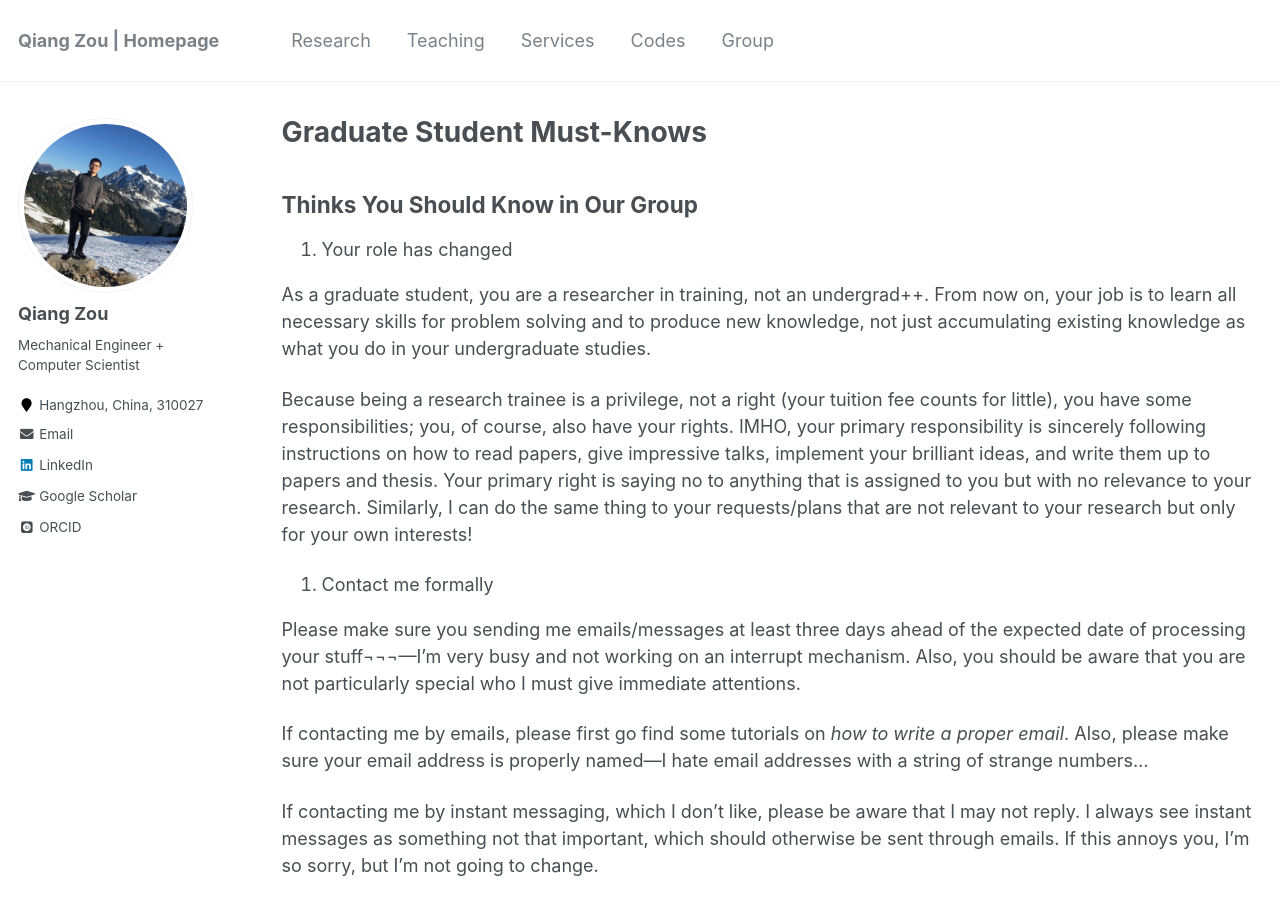
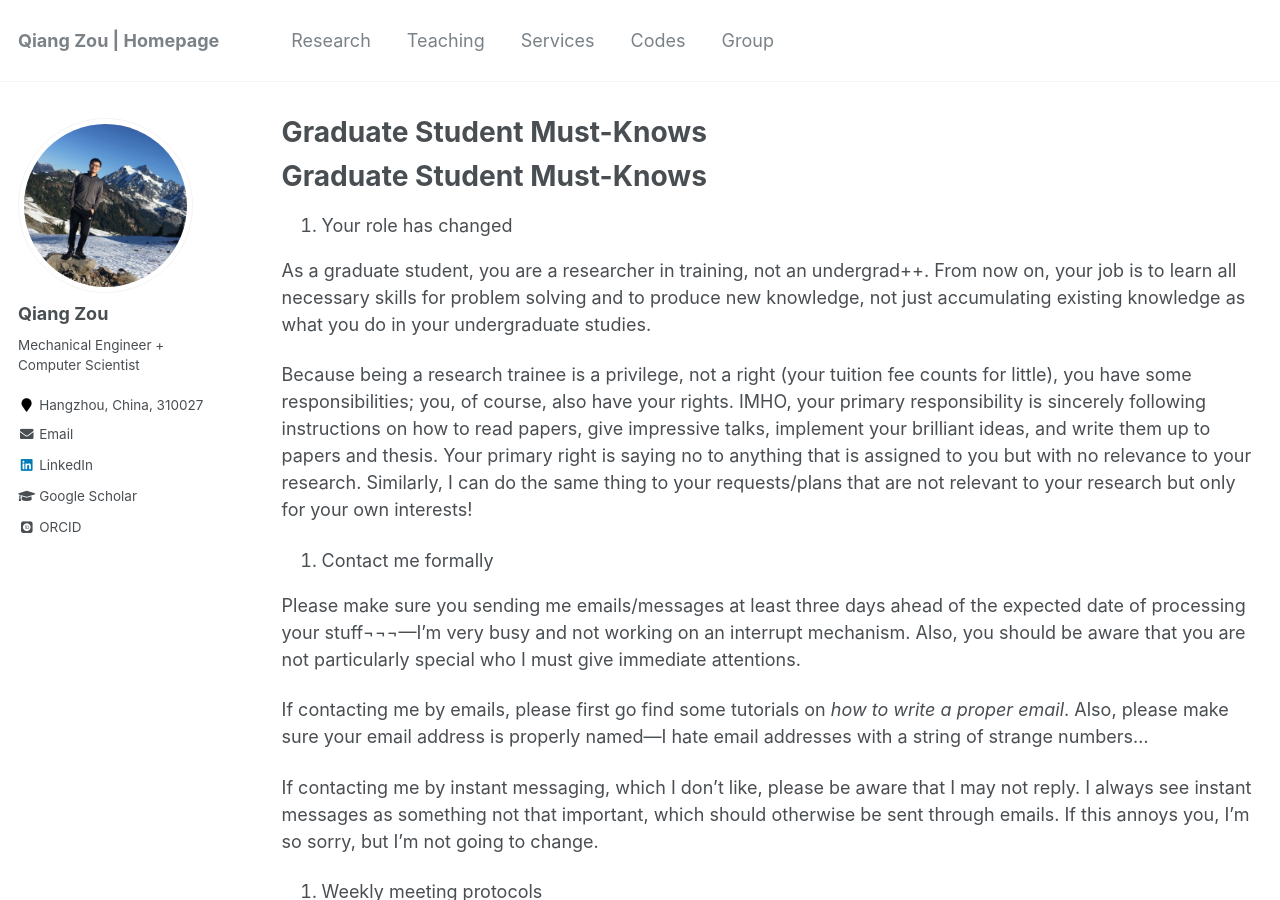
Before and after one commit to Qiang-Zou/Qiang-Zou.github.io, a Jekyll site: the page built from _pages/must-kowns-group.md, in a window 1280 px wide and 900 px high. Built offline with Jekyll 4.4.1, drawn with Linux system fonts in a browser that asks for light colours; some web fonts are replaced.

Commit message:
Update must-kowns-group.md

```diff
--- a/_pages/must-kowns-group.md
+++ b/_pages/must-kowns-group.md
@@ -1,11 +1,13 @@
 ---
 layout: archive
 title: Graduate Student Must-Knows
-permalink: /group/
+permalink:
 author_profile: true
 ---
 
-## Thinks You Should Know in Our Group
+Graduate Student Must-Knows
+===
+
 1. Your role has changed
 
 As a graduate student, you are a researcher in training, not an undergrad++.  From now on, your job is to learn all necessary skills for problem solving and to produce new knowledge, not just accumulating existing knowledge as what you do in your undergraduate studies.
```
